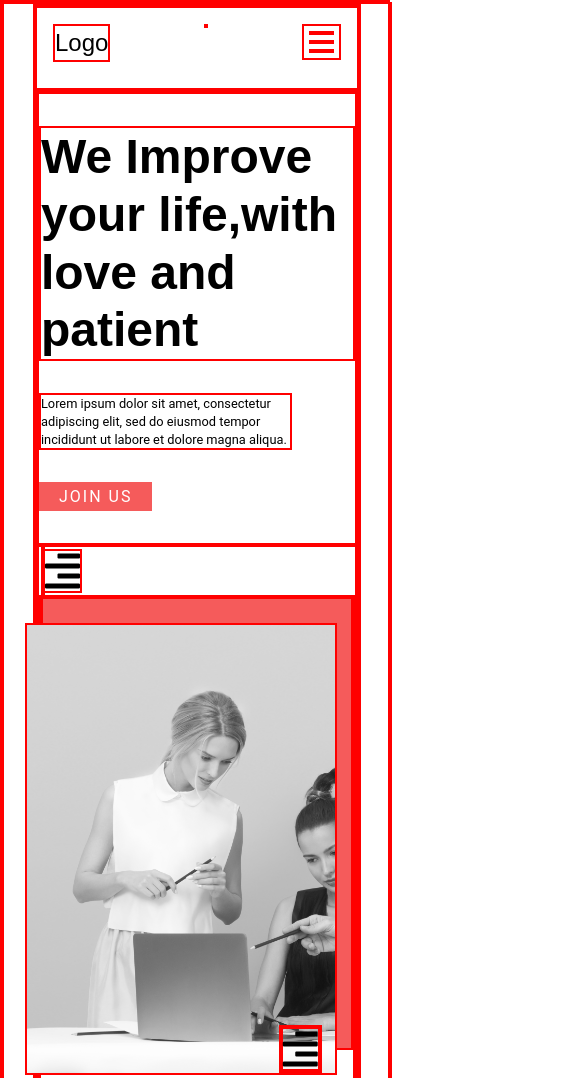
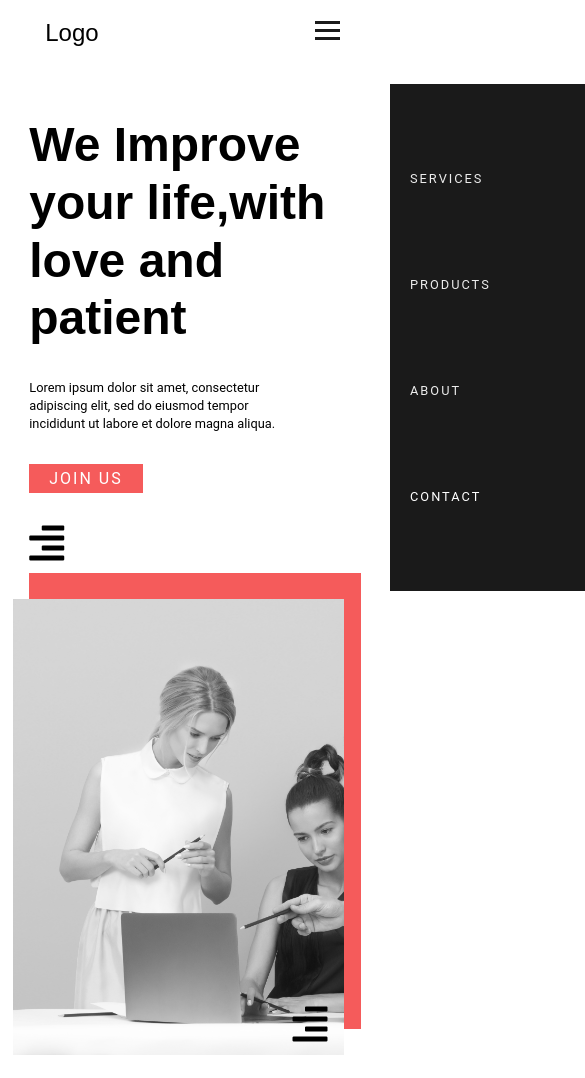
Before and after one commit to tinaqi25/Responsive-Website, a plain HTML site: page index.html in a window 390 px wide. Shown: the top 1078 px of the page, 585 px wide, since content can reach past the window. Drawn offline with Linux system fonts and the light colour scheme; a web font is replaced by a local one.

Commit message:
Update Stylesheet

```diff
--- a/style.css
+++ b/style.css
@@ -39,12 +39,12 @@
     padding:0;
     margin:0;
     font-family:'roboto',sans-serif;
-    border: 2px solid red;
+    /*border: 2px solid red;*/
 }
 
 body{
     width: 100vw;
-    overflow-x:hidden;
+    *overflow-x:hidden;
 
 }
 
@@ -194,16 +194,16 @@ button.secondary{
         width: 50vw;
         height: 60vh;
         background-color: var(--clr-black);
-
-        display: none;
-    }
-
-    .nav_active{
-
         display: flex;
         justify-content: space-evenly;
         align-items: stretch;
         flex-direction: column;
+        transform: translateX(100%);
+    }
+
+    .nav_active{
+        transform: none;
+
     }
 
     .nav_links li:hover{
@@ -725,6 +725,7 @@ button.secondary{
         bottom:10%;
         left:2rem;
         transform: rotate(-90deg);
+        display: none;
     }
 
     .whyus_deco.two{
```
